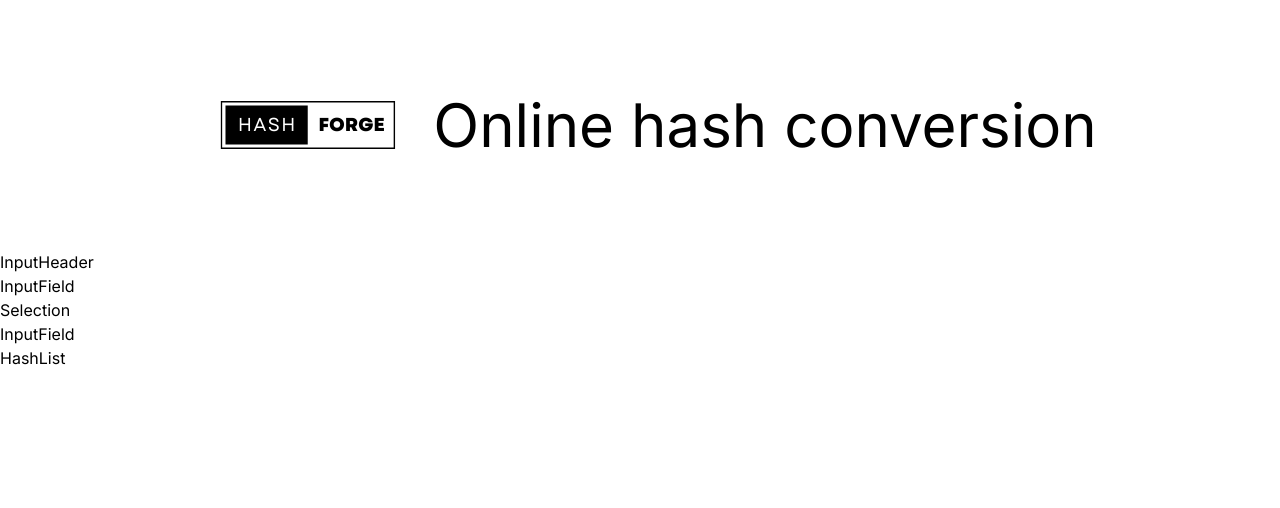
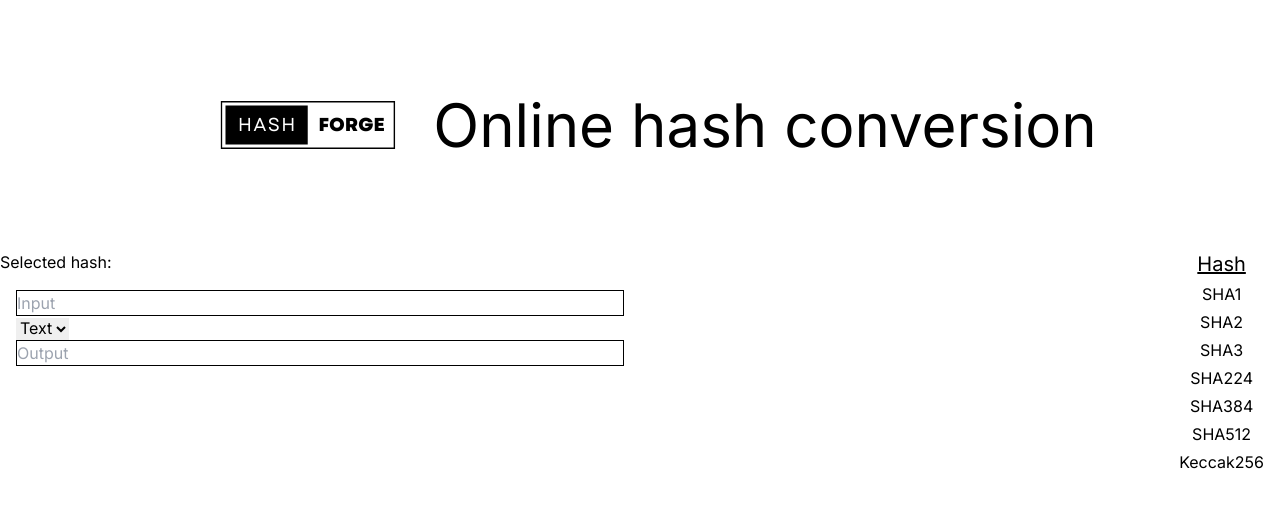
Before and after one commit to allanheremi/hashforge, a Next.js app: page / in a window 1280 px wide. Shown: the top 508 px of the page. Built offline with nearby package versions, Linux system fonts and the light colour scheme.

Commit message:
Feat: inputs & hashList

```diff
--- a/app/components/HashList.tsx
+++ b/app/components/HashList.tsx
@@ -1,11 +1,29 @@
-import React from 'react'
+'use client'
+import React, { useState } from 'react';
+const crypto = require('crypto-js')
+const Keccak256 = require('keccak256')
 
-type Props = {}
+type Props = {};
 
 const HashList = (props: Props) => {
+const [selectedHash, setSelectedHash] = useState('')
+
+
   return (
-    <div>HashList</div>
-  )
-}
+    <>
 
-export default HashList
+<ul className='flex flex-col px-4 gap-1 absolute'>
+<li className='text-xl underline'>Hash</li>
+<li onClick={() => setSelectedHash('SHA1')}>SHA1</li>
+<li onClick={() => setSelectedHash('SHA2')}>SHA2</li>
+<li onClick={() => setSelectedHash('SHA3')}>SHA3</li>
+<li onClick={() => setSelectedHash('SHA224')}>SHA224</li>
+<li onClick={() => setSelectedHash('SHA384')}>SHA384</li>
+<li onClick={() => setSelectedHash('SHA512')}>SHA512</li>
+<li onClick={() => setSelectedHash('Keccak256')}>Keccak256</li>
+</ul>
+    </>
+  );
+};
+
+export default HashList;
--- a/app/components/InputField.tsx
+++ b/app/components/InputField.tsx
@@ -1,11 +1,37 @@
-import React from 'react'
+import React from 'react';
+import HashList from './HashList';
 
-type Props = {}
+type Props = {
+  selectedHash: string;
+};
 
 const InputField = (props: Props) => {
+  const { selectedHash } = props;
   return (
-    <div>InputField</div>
-  )
-}
+    <>
+    <h1>Selected hash: {selectedHash}</h1>
+      <div className="flex flex-col w-[50%] p-4">
+        <input
+          type="text"
+          className="border border-black"
+          placeholder="Input"
+        />
 
-export default InputField
+        <label htmlFor="format">
+          <select name="Input type" id="format">
+            <option value="text">Text</option>
+            <option value="hex">Hex</option>
+          </select>
+        </label>
+
+        <input
+          type="text"
+          className="border border-black"
+          placeholder="Output"
+        />
+      </div>
+    </>
+  );
+};
+
+export default InputField;
--- a/app/components/InputHeader.tsx
+++ /dev/null
@@ -1,11 +0,0 @@
-import React from 'react'
-
-type Props = {}
-
-const InputHeader = (props: Props) => {
-  return (
-    <div>InputHeader</div>
-  )
-}
-
-export default InputHeader
--- /dev/null
+++ b/app/components/Main.tsx
@@ -0,0 +1,24 @@
+import React from 'react'
+import InputField from './InputField'
+import HashList from './HashList'
+
+type Props = {}
+
+function Main({}: Props) {
+  return (
+ <>
+ <main className=''>
+    <div className='w-[-30%] flex flex-row-reverse text-center'>
+
+ <HashList />
+    </div>
+ <InputField selectedHash={''}/>
+
+
+ </main>
+
+ </>
+  )
+}
+
+export default Main
--- a/app/components/Selection.tsx
+++ /dev/null
@@ -1,11 +0,0 @@
-import React from 'react'
-
-type Props = {}
-
-const Selection = (props: Props) => {
-  return (
-    <div>Selection</div>
-  )
-}
-
-export default Selection
--- a/app/page.tsx
+++ b/app/page.tsx
@@ -1,19 +1,13 @@
 import Image from 'next/image';
 import Header from './components/Header';
-import InputHeader from './components/InputHeader';
 import InputField from './components/InputField';
-
-import Selection from './components/Selection';
 import HashList from './components/HashList';
+import Main from './components/Main';
 export default function Home() {
   return (
     <>
       <Header />
-      <InputHeader />
-      <InputField/>
-      <Selection />
-      <InputField/>
-      <HashList/>
+      <Main />
     </>
   );
 }
--- a/package.json
+++ b/package.json
@@ -13,6 +13,8 @@
     "@types/react": "18.2.22",
     "@types/react-dom": "18.2.7",
     "autoprefixer": "10.4.16",
+    "crypto-js": "^4.1.1",
+    "keccak256": "^1.0.6",
     "next": "13.5.2",
     "postcss": "8.4.30",
     "react": "18.2.0",
```
Also changed, not shown: 1 other file (tests, documents, lock files or other folders).
